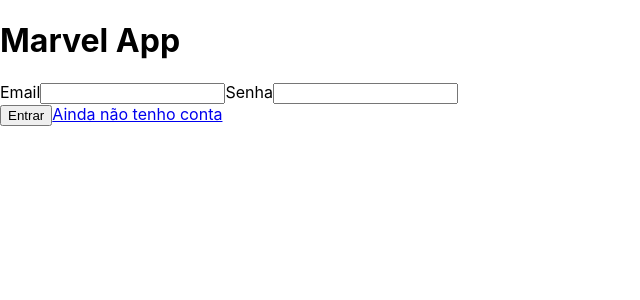
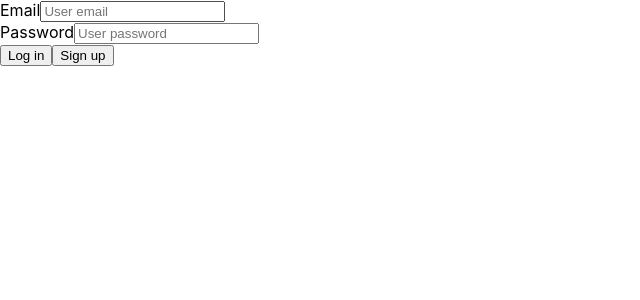
Before and after one commit to juliaportob/marvel-app, a React (Create React App) app: page / in a window 1280 px wide. Shown: the top 300 px of the page, without its empty margins (0-640 px from the left). Built offline with nearby package versions, Linux system fonts and the light colour scheme.

Commit message:
feat: create input and button components / login redirect logic

```diff
--- /dev/null
+++ b/src/components/Button.js
@@ -0,0 +1,31 @@
+import React from 'react';
+import PropTypes from 'prop-types';
+
+const Button = ({ title, isDisabled, onClick, className }) => (
+  <button
+    type="button"
+    disabled={ isDisabled }
+    onClick={ () => onClick() }
+    className={ className }
+  >
+    {title}
+  </button>
+);
+
+Button.propTypes = {
+  title: PropTypes.string.isRequired,
+  isDisabled: PropTypes.bool,
+  testId: PropTypes.string.isRequired,
+  onClick: PropTypes.func,
+  userRole: PropTypes.string,
+  className: PropTypes.string,
+};
+
+Button.defaultProps = {
+  isDisabled: false,
+  onClick: () => {},
+  userRole: '',
+  className: '',
+};
+
+export default Button;
--- /dev/null
+++ b/src/components/Input.js
@@ -0,0 +1,32 @@
+import React from 'react';
+import PropTypes from 'prop-types';
+
+const Input = ({ title, type, onChange, value, placeholder }) => (
+  <div className="defaultInput">
+    <label htmlFor={ title }>
+      {title}
+    </label>
+    <input
+      id={ title }
+      type={ type }
+      onChange={ (e) => onChange(title, e.target.value) }
+      value={ value }
+      placeholder={ placeholder }
+    />
+  </div>
+);
+
+Input.propTypes = {
+  title: PropTypes.string.isRequired,
+  type: PropTypes.string.isRequired,
+  onChange: PropTypes.func,
+  value: PropTypes.string.isRequired,
+  placeholder: PropTypes.string.isRequired,
+};
+
+Input.defaultProps = {
+  onChange: () => {},
+  isReadOnly: false,
+};
+
+export default Input;
--- a/src/pages/Login.js
+++ b/src/pages/Login.js
@@ -1,81 +1,63 @@
-import React, { useContext, useEffect } from 'react';
-import { Link } from 'react-router-dom';
-import propTypes from 'prop-types';
-// import Context from '../Context/Context';
-// import '../Login.css';
+import React, { useState, useEffect } from 'react';
+import { useHistory } from 'react-router-dom';
+// import './Login.scss';
+import Input from '../components/Input';
+import Button from '../components/Button';
+// import { validateEmail, validatePassword } from '../../utils/validations';
 
-export default function Login({ history }) {
-  // const { email, setEmail, password, setPassword,
-  //   handleClick, valid, setValid } = useContext(Context);
+export default function Login() {
+  const [isDisabled, setIsDisabled] = useState(true);
+  const [email, setEmail] = useState('');
+  const [password, setPassword] = useState('');
+  const history = useHistory();
 
   // useEffect(() => {
-  //   setValid(false);
-  //   // eslint-disable-next-line
-  // }, []);
-
-  // useEffect(() => {
-  //   const seven = /.{6,}/;
-  //   const reg = /^((?!\.)[\w-_.]*[^.])(@\w+)(\.\w+(\.\w+)?[^.\W])$/;
-  //   setValid(reg.test(email) && seven.test(password));
-  //   // eslint-disable-next-line
+  //   if (validateEmail(email) && validatePassword(password)) {
+  //     setIsDisabled(false);
+  //   }
   // }, [email, password]);
 
+  const setField = (field, value) => {
+    if (field === 'Email') return setEmail(value);
+    return setPassword(value);
+  };
+
   return (
-    <div className="login-container">
-      <div className="login-header">
-        <h1 className="login-title">Marvel App</h1>
-        <div className="login-image" />
-      </div>
-      <form className="login-form">
-        <div className="login-inputs">
-          <label className="login-label" htmlFor="email-input">
-            Email
-            <input
-              type="email"
-              data-testid="email-input"
-              id="email-input"
-              // onChange={ ({ target }) => setEmail(target.value) }
-              className="login-email"
+    <div>
+      <div className="overlay" />
+      <div className="entrance" />
+      <section className="defaultPage">
+        <form className="loginForm">
+          <section className="loginInputs">
+            <Input
+              title="Email"
+              type="text"
+              value={ email }
+              onChange={ setField }
+              placeholder="User email"
             />
-          </label>
-          <label className="login-label" htmlFor="password-input">
-            Senha
-            <input
+            <Input
+              title="Password"
               type="password"
-              data-testid="password-input"
-              id="password-input"
-              // onChange={ ({ target }) => setPassword(target.value) }
-              className="login-pass"
+              value={ password }
+              onChange={ setField }
+              placeholder="User password"
             />
-          </label>
-        </div>
-        <div className="login-button-container">
-          <button
-            // disabled={ !valid }
-            type="button"
-            data-testid="signin-btn"
-            // onClick={ () => handleClick(history) }
-            className="login-button"
-          >
-            Entrar
-          </button>
-          <Link
-            to="/register"
-            data-testid="no-account-btn"
-            className="login-input-btn"
-          >
-            Ainda não tenho conta
-          </Link>
-        </div>
-      </form>
+          </section>
+          <section className="loginButtons">
+            <Button
+              title="Log in"
+              testId="signin-btn"
+              // isDisabled={ isDisabled }
+              onClick={ () => history.push('/main') }
+            />
+            <Button
+              title="Sign up"
+              onClick={ () => history.push('/register') }
+            />
+          </section>
+        </form>
+      </section>
     </div>
   );
 }
-
-Login.defaultProps = {
-  history: '/login',
-};
-
-Login.propTypes = {
-  history: propTypes.shape(),
-};
```
